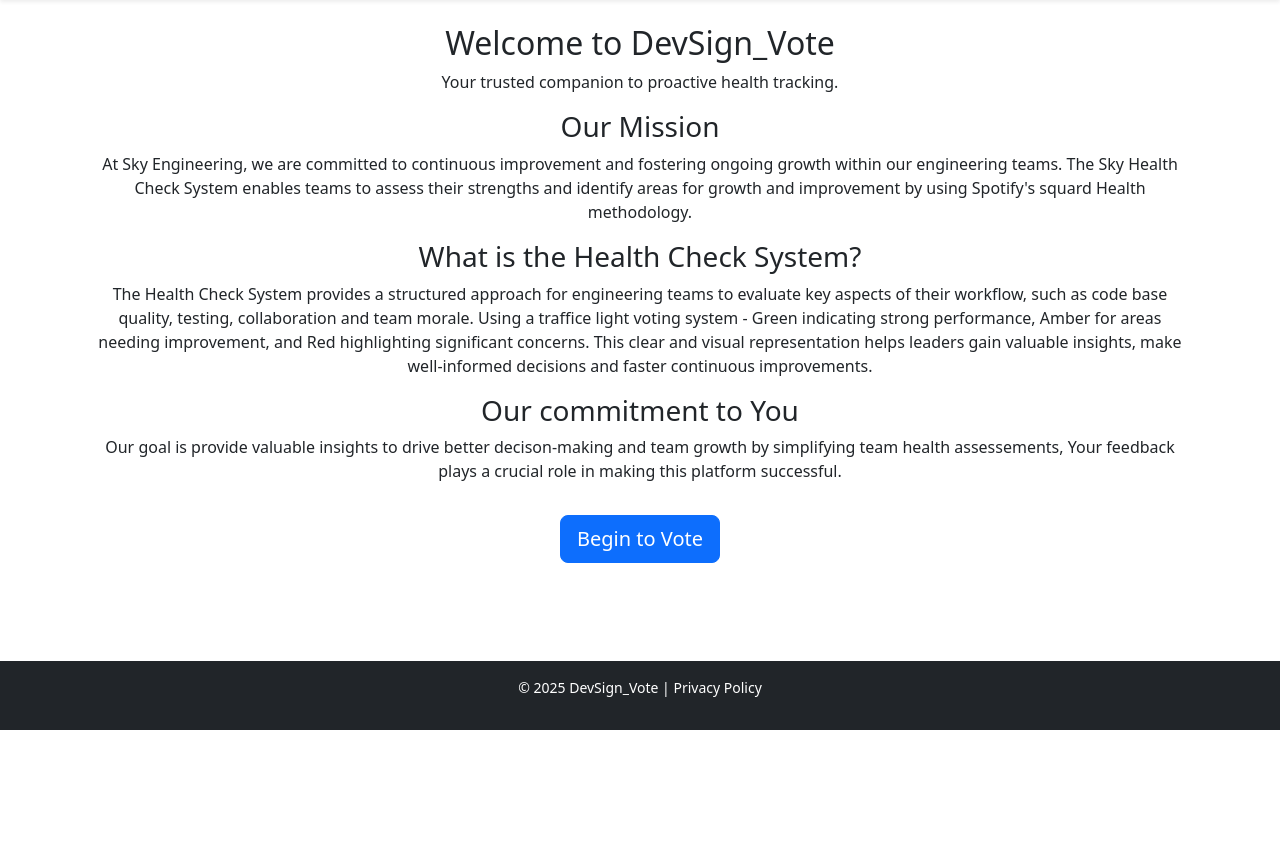
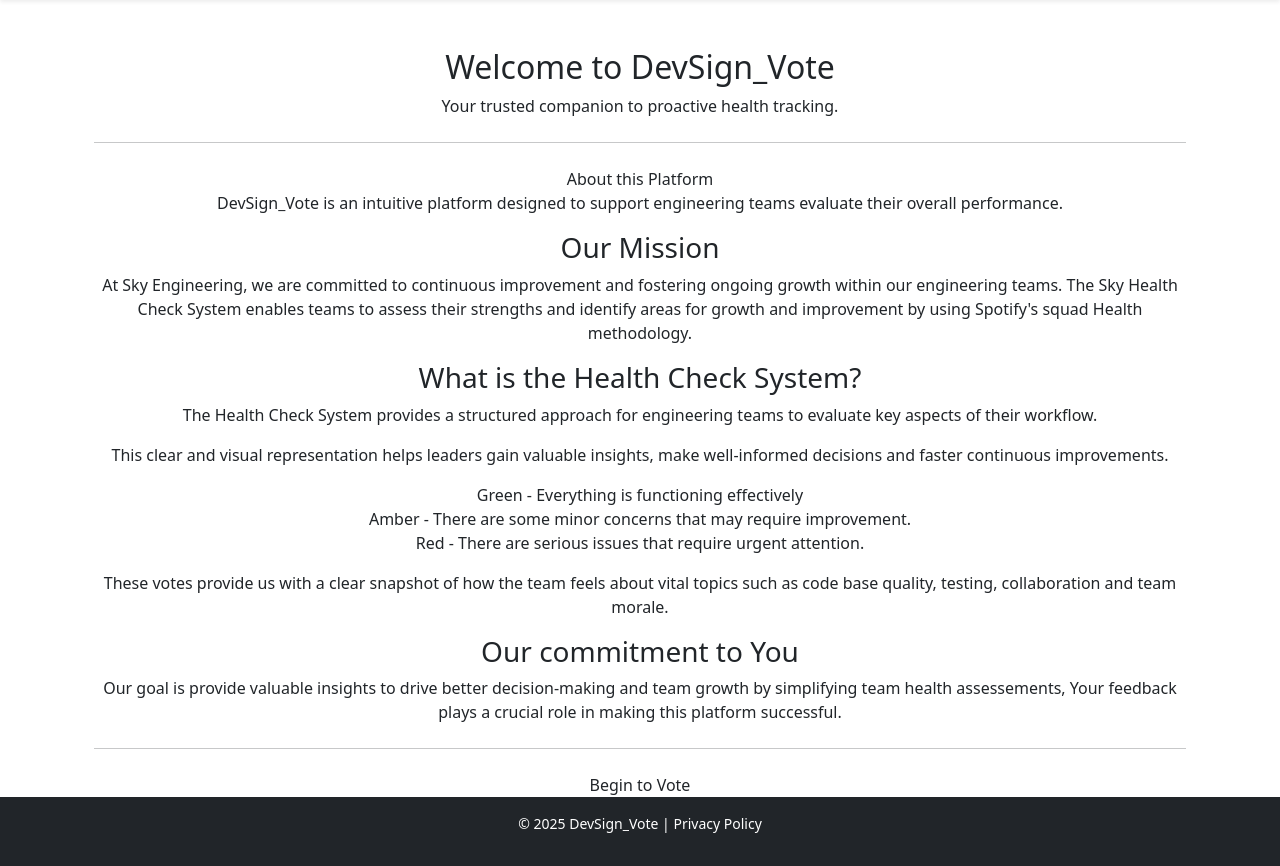
Before and after one commit to simonepietraroia/Sky-TV-Project, a Django app: page / in a window 1280 px wide. Shown: the part 70-936 px from the top of the page. Before the commit the page ends 800 px from the top, so only its background shows below. Run offline with Django 5.2, Linux system fonts and the light colour scheme.

Commit message:
added more content through paragraph tags and a list explaining the traffic health check system

```diff
--- a/SkyTvApp/DevSign_Vote/templates/DevSign_Vote/home.html
+++ b/SkyTvApp/DevSign_Vote/templates/DevSign_Vote/home.html
@@ -4,17 +4,33 @@
 
 {% block content %}
 <div class="container text-center">
-    <h2>Welcome to DevSign_Vote</h2>
+    <h2 class="mt-4">Welcome to DevSign_Vote</h2>
     <p>Your trusted companion to proactive health tracking.</p>
 
+    <hr class="my-4"
+
+    <h3> About this Platform</h3>
+    <p>DevSign_Vote is an intuitive platform designed to support engineering teams evaluate their overall performance.</p>
+
     <h3>Our Mission</h3>
-    <p>At Sky Engineering, we are committed to continuous improvement and fostering ongoing growth within our engineering teams. The Sky Health Check System enables teams to assess their strengths and identify areas for growth and improvement by using Spotify's squard Health methodology.</p>
+    <p>At Sky Engineering, we are committed to continuous improvement and fostering ongoing growth within our engineering teams. The Sky Health Check System enables teams to assess their strengths and identify areas for growth and improvement by using Spotify's squad Health methodology.</p>
 
     <h3>What is the Health Check System?</h3>
-    <p>The Health Check System provides a structured approach for engineering teams to evaluate key aspects of their workflow, such as code base quality, testing, collaboration and team morale. Using a traffice light voting system - Green indicating strong performance, Amber for areas needing improvement, and Red highlighting significant concerns. This clear and visual representation helps leaders gain valuable insights, make well-informed decisions and faster continuous improvements.</p>
+    <p>The Health Check System provides a structured approach for engineering teams to evaluate key aspects of their workflow.</p>
+    <p>This clear and visual representation helps leaders gain valuable insights, make well-informed decisions and faster continuous improvements.</p>
+
+    <ul class="list-unstyled">
+        <li> Green - Everything is functioning effectively</li>
+        <li> Amber - There are some minor concerns that may require improvement.</li>
+        <li> Red - There are serious issues that require urgent attention.</li>
+    </ul>
+
+    <p>These votes provide us with a clear snapshot of how the team feels about vital topics such as code base quality, testing, collaboration and team morale.</p>
 
     <h3>Our commitment to You</h3>
-    <p>Our goal is provide valuable insights to drive better decison-making and team growth by simplifying team health assessements, Your feedback plays a crucial role in making this platform successful.</p>
+    <p>Our goal is provide valuable insights to drive better decision-making and team growth by simplifying team health assessements, Your feedback plays a crucial role in making this platform successful.</p>
+
+    <hr class="my-4"
 
     <a href= "{% url 'session-select' %}" class="btn btn-primary btn-lg mt-3">Begin to Vote</a>
 </div>
```
